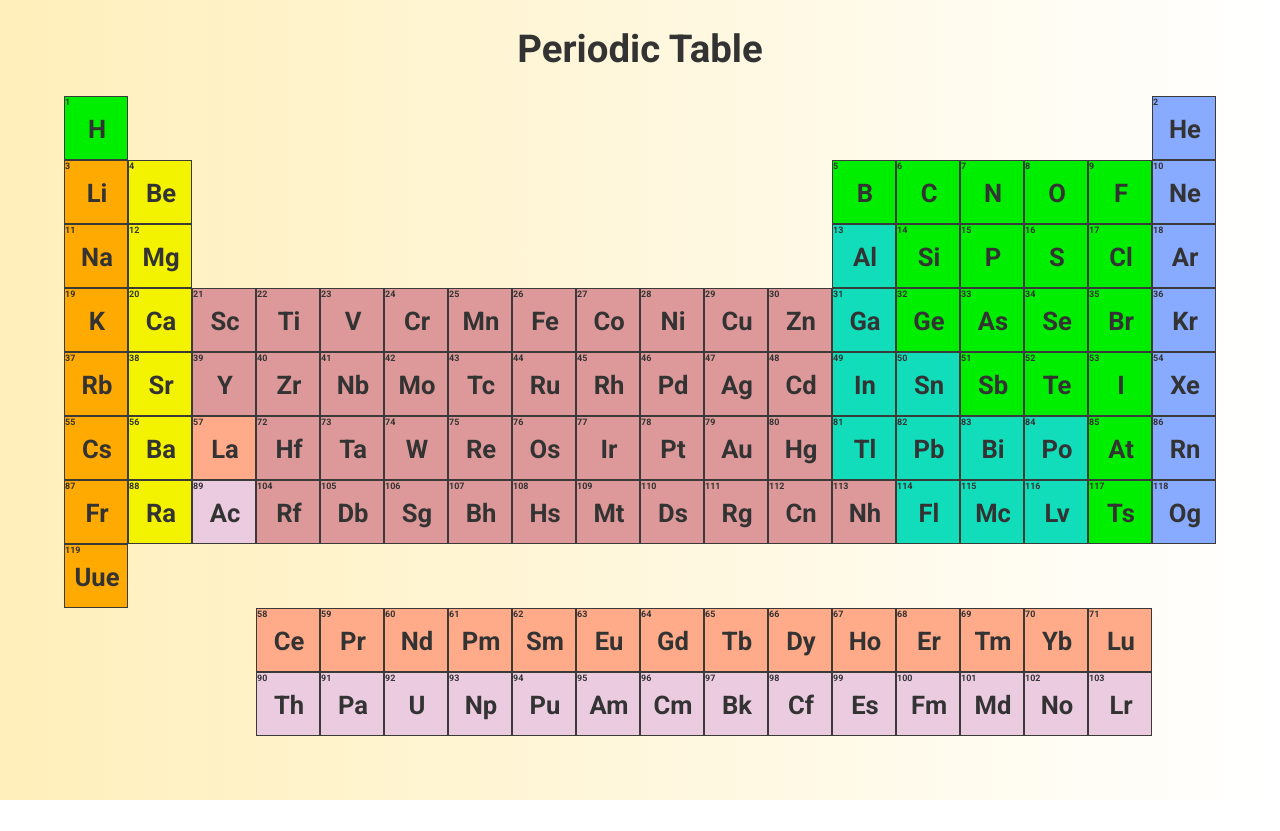
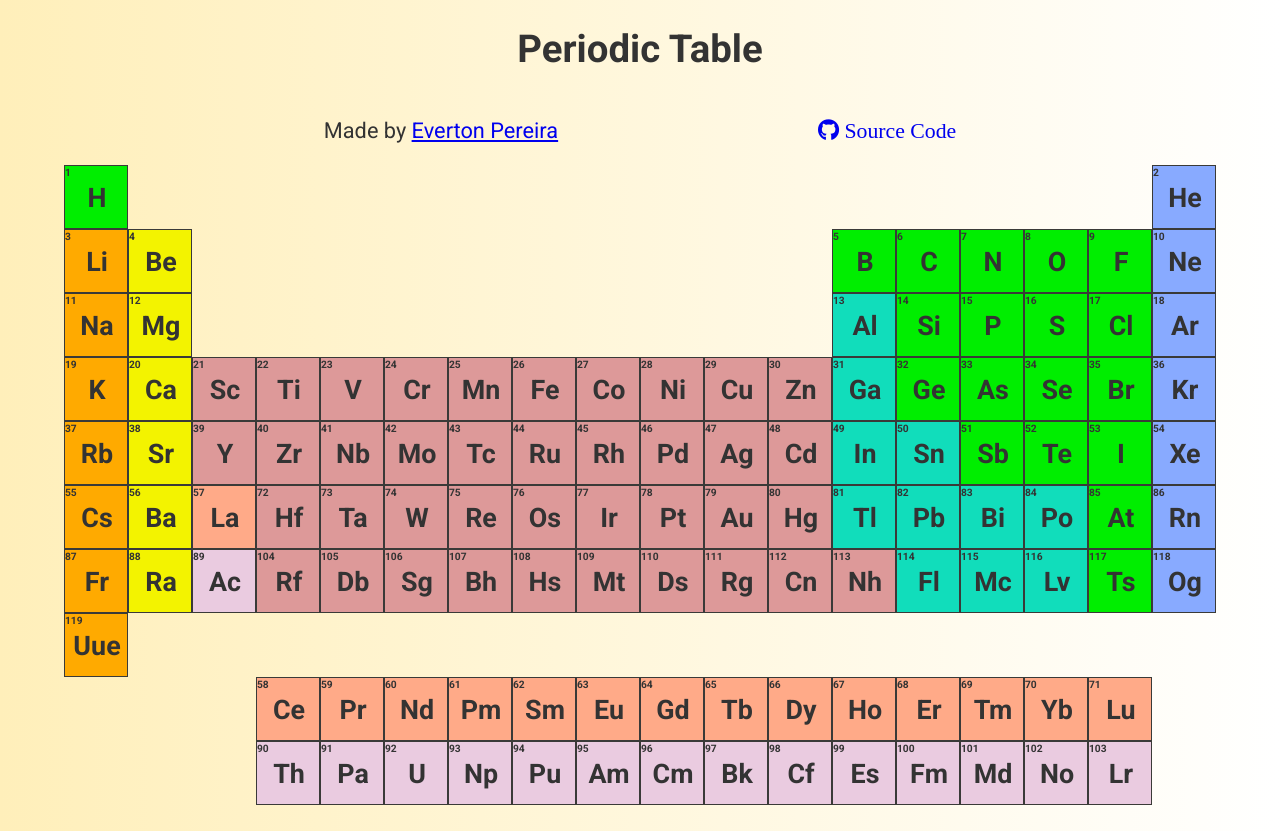
Before and after one commit to emwp/periodic-table, a React (Create React App) app: page / in a window 1280 px wide. Before the commit the page ends 800 px from the top, so only its background shows below. Built offline with nearby package versions, Linux system fonts and the light colour scheme.

Commit message:
added header info

```diff
--- a/public/index.html
+++ b/public/index.html
@@ -14,6 +14,7 @@
       href="https://fonts.googleapis.com/css?family=Roboto:400,700"
       rel="stylesheet"
     />
+    <link rel="stylesheet" href="https://use.fontawesome.com/releases/v5.7.2/css/all.css" integrity="sha384-fnmOCqbTlWIlj8LyTjo7mOUStjsKC4pOpQbqyi7RrhN7udi9RwhKkMHpvLbHG9Sr" crossorigin="anonymous">
     <title>Periodic Table</title>
   </head>
   <body>
--- a/src/components/Elements.js
+++ b/src/components/Elements.js
@@ -1,14 +1,10 @@
-import React, { useState, useEffect } from 'react';
+import React, { useState } from 'react';
 import data from '../data/data.json';
 import styled from 'styled-components';
 
 const Elements = () => {
   const [element, setElement] = useState({});
   const [active, setActive] = useState(false);
-
-  useEffect(() => {
-    console.log(active);
-  });
 
   const setElementOnClick = e => {
     e.preventDefault();
@@ -127,7 +123,7 @@ const Element = styled.div`
   }
 
   .element_number {
-    font-size: 0.7vw;
+    font-size: 0.8vw;
     display: flex;
     position: absolute;
     width: inherit;
@@ -135,7 +131,7 @@ const Element = styled.div`
   }
   .element_symbol {
     position: absolute;
-    font-size: 2vw;
+    font-size: 2.1vw;
     display: flex;
     width: inherit;
     height: inherit;
--- a/src/components/Grid.js
+++ b/src/components/Grid.js
@@ -6,6 +6,27 @@ const Grid = props => {
   return (
     <Wrapper>
       <h1>Periodic Table</h1>
+      <div>
+        <HeaderInfo>
+          <p>
+            Made by{' '}
+            <a
+              href="https://emwp.me/"
+              target="_blank"
+              rel="noopener noreferrer"
+            >
+              Everton Pereira
+            </a>
+          </p>
+          <a
+            href="https://github.com/emwp/periodic-table"
+            target="_blank"
+            rel="noopener noreferrer"
+          >
+            <i className="fab fa-github"> Source Code</i>
+          </a>
+        </HeaderInfo>
+      </div>
       <GridLayout>
         <Elements />
       </GridLayout>
@@ -33,4 +54,12 @@ const Wrapper = styled.div`
   }
 `;
 
+const HeaderInfo = styled.div`
+  display: flex;
+  flex-direction: row;
+  justify-content: space-evenly;
+  align-items: center;
+  font-size: 1.7vw;
+`;
+
 export default Grid;
```
